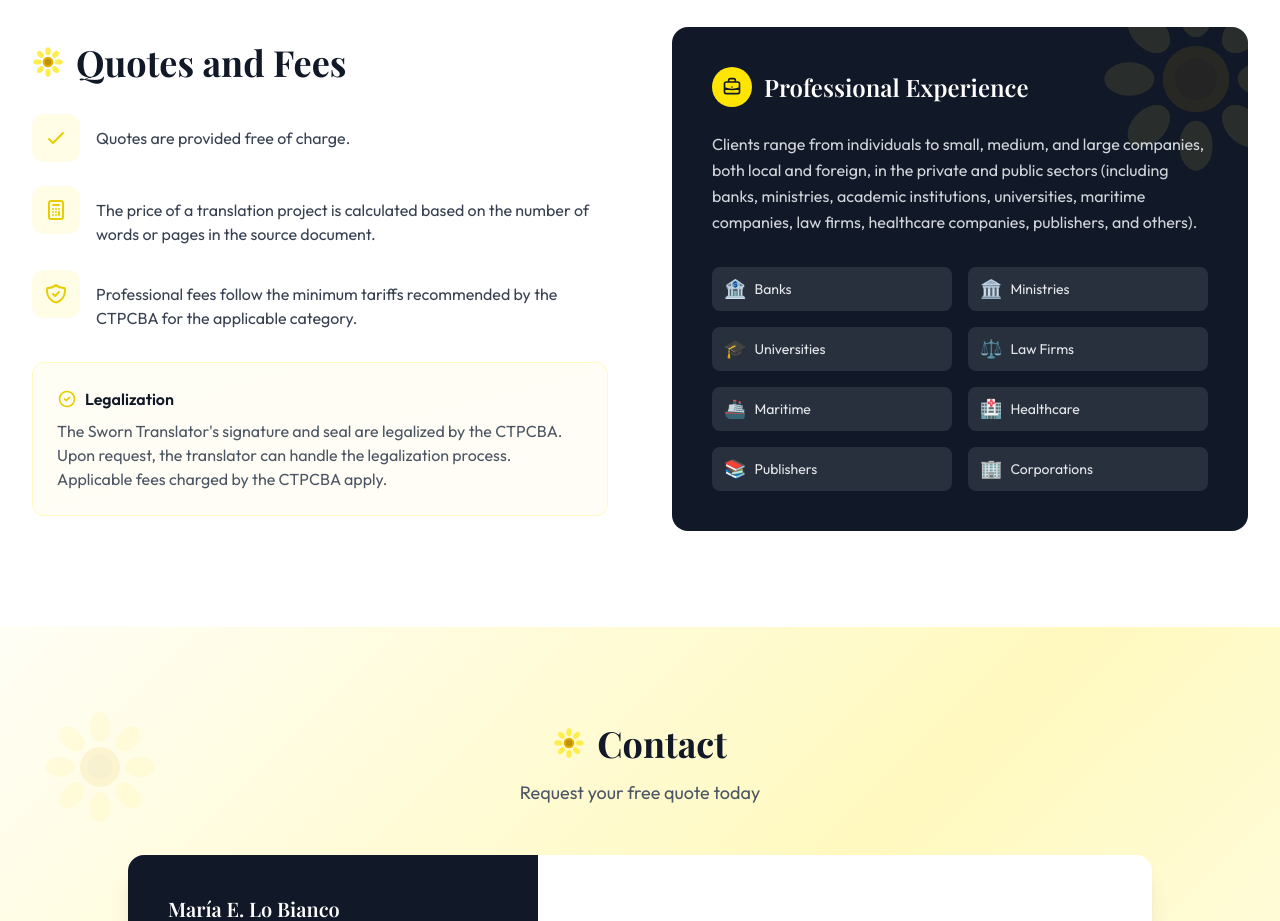
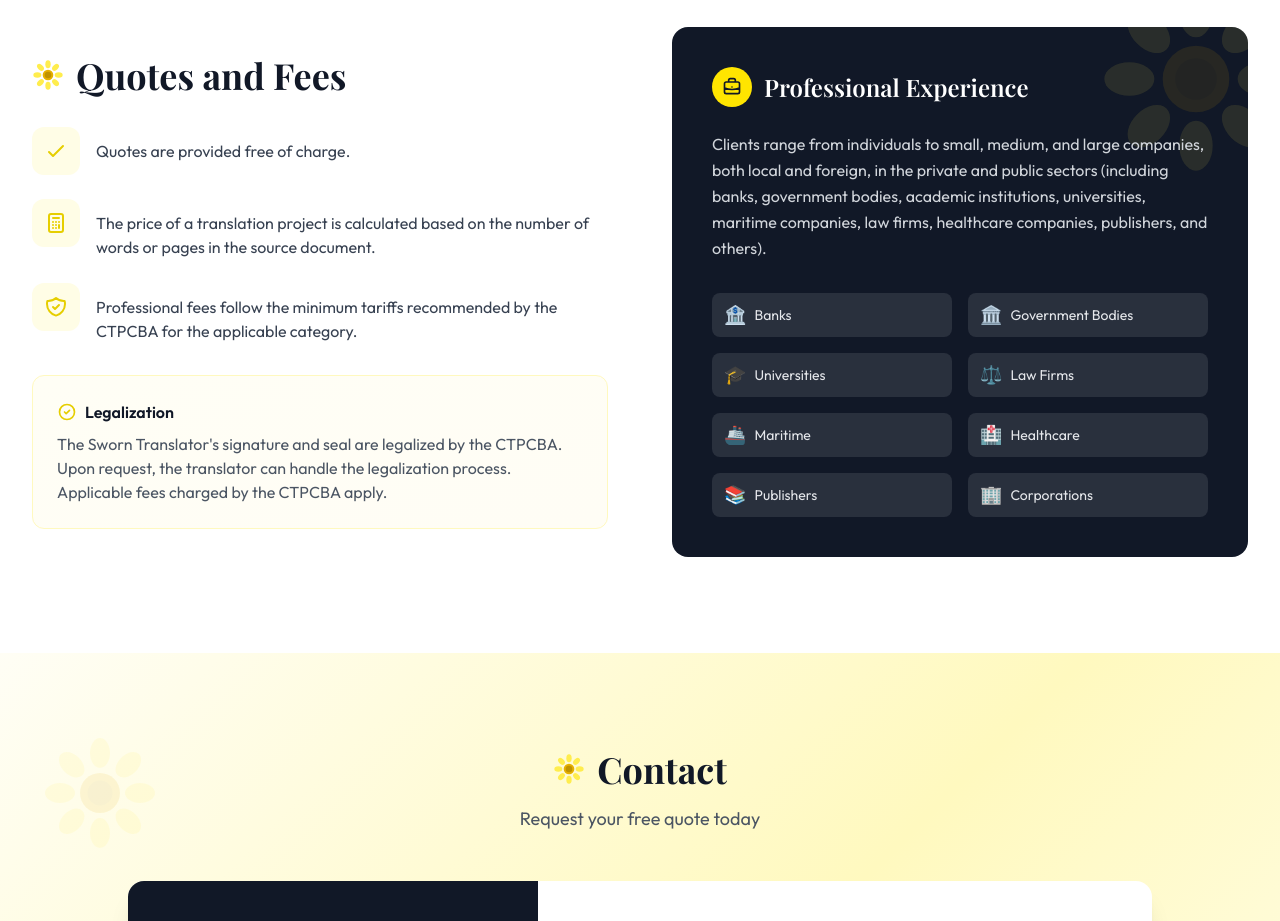
Before and after one commit to sokenny/mltraducciones, a Next.js app: page / in a window 1280 px wide. Shown: the part 3340-4261 px from the top of the page. Built offline with nearby package versions, Linux system fonts and the light colour scheme; a web font is replaced by a local one.

Commit message:
copy updates

```diff
--- a/src/components/Fees.tsx
+++ b/src/components/Fees.tsx
@@ -116,7 +116,7 @@ export default function Fees() {
               <div className="grid grid-cols-2 gap-4 relative z-10">
                 {[
                   { icon: '🏦', label: language === 'en' ? 'Banks' : 'Bancos' },
-                  { icon: '🏛️', label: language === 'en' ? 'Ministries' : 'Ministerios' },
+                  { icon: '🏛️', label: language === 'en' ? 'Government Bodies' : 'Organismos Públicos' },
                   { icon: '🎓', label: language === 'en' ? 'Universities' : 'Universidades' },
                   { icon: '⚖️', label: language === 'en' ? 'Law Firms' : 'Estudios Jurídicos' },
                   { icon: '🚢', label: language === 'en' ? 'Maritime' : 'Marítimas' },
--- a/src/i18n/translations.ts
+++ b/src/i18n/translations.ts
@@ -119,7 +119,7 @@ export const translations = {
     // Portfolio
     portfolio: {
       title: 'Professional Experience',
-      text: 'Clients range from individuals to small, medium, and large companies, both local and foreign, in the private and public sectors (including banks, ministries, academic institutions, universities, maritime companies, law firms, healthcare companies, publishers, and others).',
+      text: 'Clients range from individuals to small, medium, and large companies, both local and foreign, in the private and public sectors (including banks, government bodies, academic institutions, universities, maritime companies, law firms, healthcare companies, publishers, and others).',
     },
 
     // Contact
@@ -282,7 +282,7 @@ export const translations = {
     // Portfolio
     portfolio: {
       title: 'Experiencia Profesional',
-      text: 'Los clientes incluyen particulares y pequeñas, medianas y grandes empresas, nacionales y extranjeras, de los sectores público y privado, como bancos, ministerios, universidades, estudios jurídicos, empresas marítimas, de salud y editoriales.',
+      text: 'Los clientes incluyen particulares y pequeñas, medianas y grandes empresas, nacionales y extranjeras, de los sectores público y privado, como bancos, organismos públicos, universidades, estudios jurídicos, empresas marítimas, de salud y editoriales.',
     },
 
     // Contact
```
